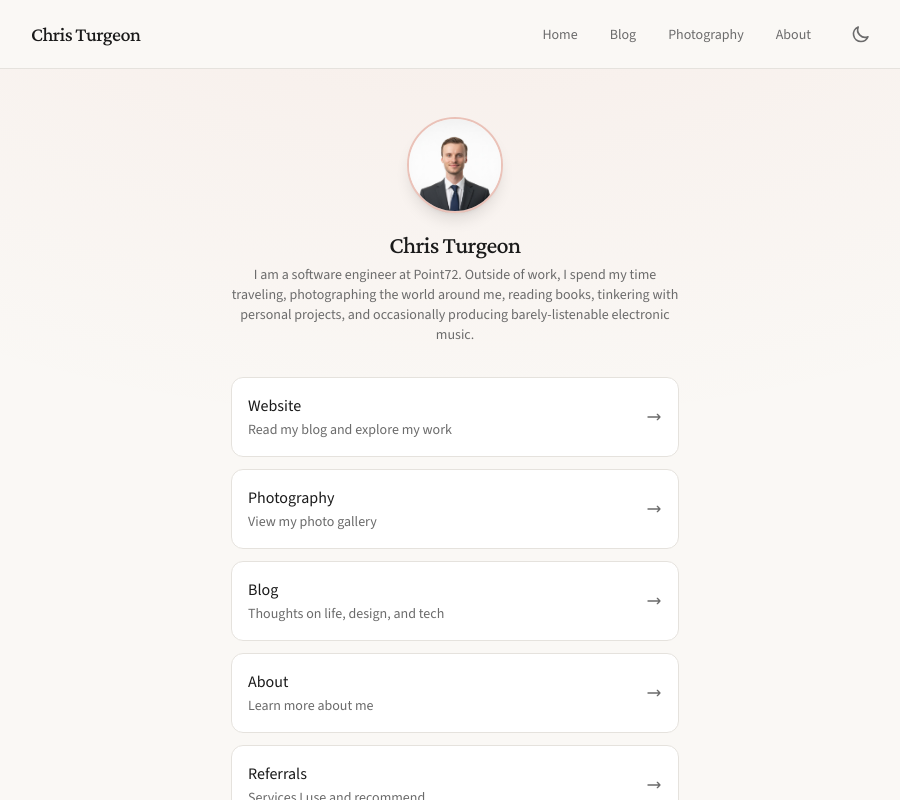
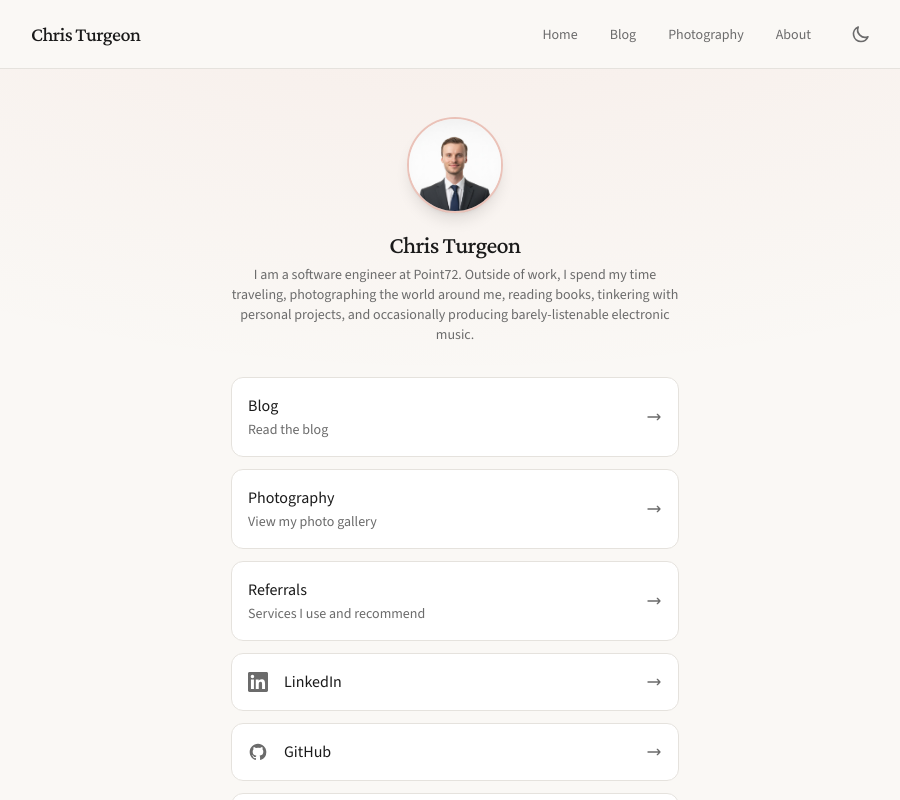
Before and after one commit to christurgeon/Personal-Website, a Next.js app: page /links in a window 1280 px wide. Shown: the top 800 px of the page, without its empty margins (185-1085 px from the left). Built offline with nearby package versions, Linux system fonts and the light colour scheme.

Commit message:
Remove Some Links from Links Page

```diff
--- a/src/app/links/page.tsx
+++ b/src/app/links/page.tsx
@@ -10,27 +10,15 @@ export const metadata: Metadata = {
 
 const links = [
   {
-    name: "Website",
-    href: "/",
-    description: "Read my blog and explore my work",
+    name: "Blog",
+    href: "/blog",
+    description: "Read the blog",
     external: false,
   },
   {
     name: "Photography",
     href: "/photography",
     description: "View my photo gallery",
-    external: false,
-  },
-  {
-    name: "Blog",
-    href: "/blog",
-    description: "Thoughts on life, design, and tech",
-    external: false,
-  },
-  {
-    name: "About",
-    href: "/about",
-    description: "Learn more about me",
     external: false,
   },
   {
```
